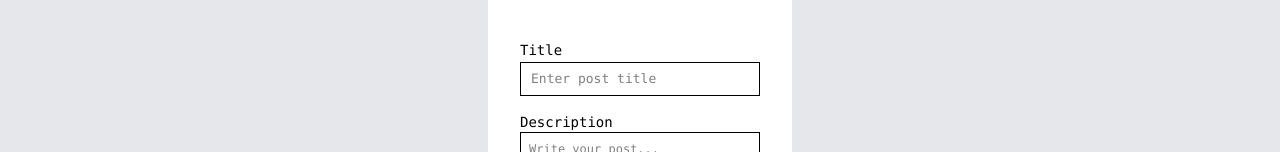
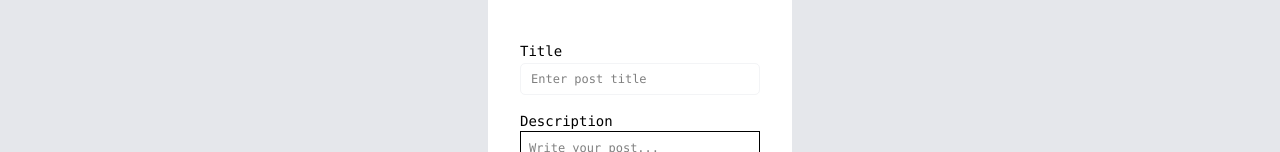
Before and after one commit to aleksamlsvc12/blog-app, a Vue app in the folder frontend/: page /post in a window 1280 px wide. Shown: the part 170-322 px from the top of the page. Built offline with nearby package versions, Linux system fonts and the light colour scheme; no server answers.

Commit message:
Auth inputs fields updated

```diff
--- a/frontend/src/style.css
+++ b/frontend/src/style.css
@@ -8,9 +8,10 @@
 .auth-inputs{
   display: block;
   width: 100%;
-  border: 1px solid black;
+  border: 1px solid #F3F4F6;
   padding: 6px;
   padding-left: 10px;
   padding-right: 35px;
-  font-size: small;
+  font-size: 12px;
+  border-radius: 5px;
 }
```
